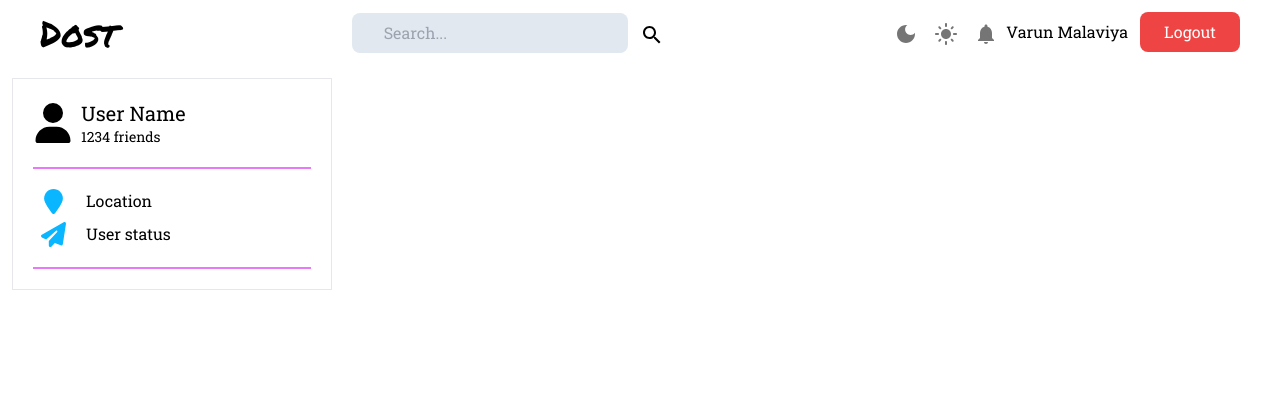
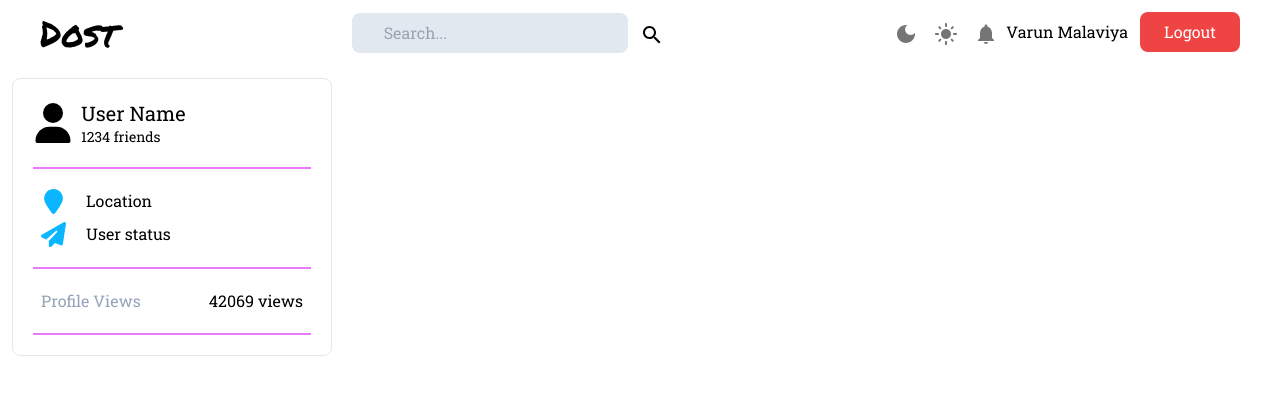
Before and after one commit to DustyDogCodex/Dost, a React (Vite) app in the folder client/: page /homepage in a window 1280 px wide. Shown: the top 394 px of the page. Built offline with nearby package versions, Linux system fonts and the light colour scheme.

Commit message:
added a third row to user Profile widget. Adding a component to create posts next.

```diff
--- a/client/src/components/UserProfileWidget.jsx
+++ b/client/src/components/UserProfileWidget.jsx
@@ -14,7 +14,7 @@ function UserProfileWidget() {
 
     return (
         <div
-            className="border p-5 w-1/4 m-3"
+            className="border p-5 w-1/4 m-3 rounded-lg"
         >
             {/* top of widget: username + profilePic + friends */}
             <div
@@ -40,7 +40,7 @@ function UserProfileWidget() {
                 </div>
             </div>
 
-            {/* Secong row: location and status */}
+            {/* Second row: location and status */}
             <div
                 className="gap-2 py-3 border-b-2 border-fuchsia-400"
             >
@@ -63,6 +63,20 @@ function UserProfileWidget() {
                     User status
                 </div>
             </div>
+
+            {/* Third row: Profile views and maybe links to other social media accounts? */}
+            <div
+                className="gap-2 py-3 border-b-2 border-fuchsia-400"
+            >
+                <div
+                    className="flex items-center justify-between m-2"
+                >
+                    <p
+                        className="text-slate-400"
+                    >Profile Views</p>
+                    <p>42069 views</p>
+                </div>
+            </div>
         </div>
     )
 }
```
